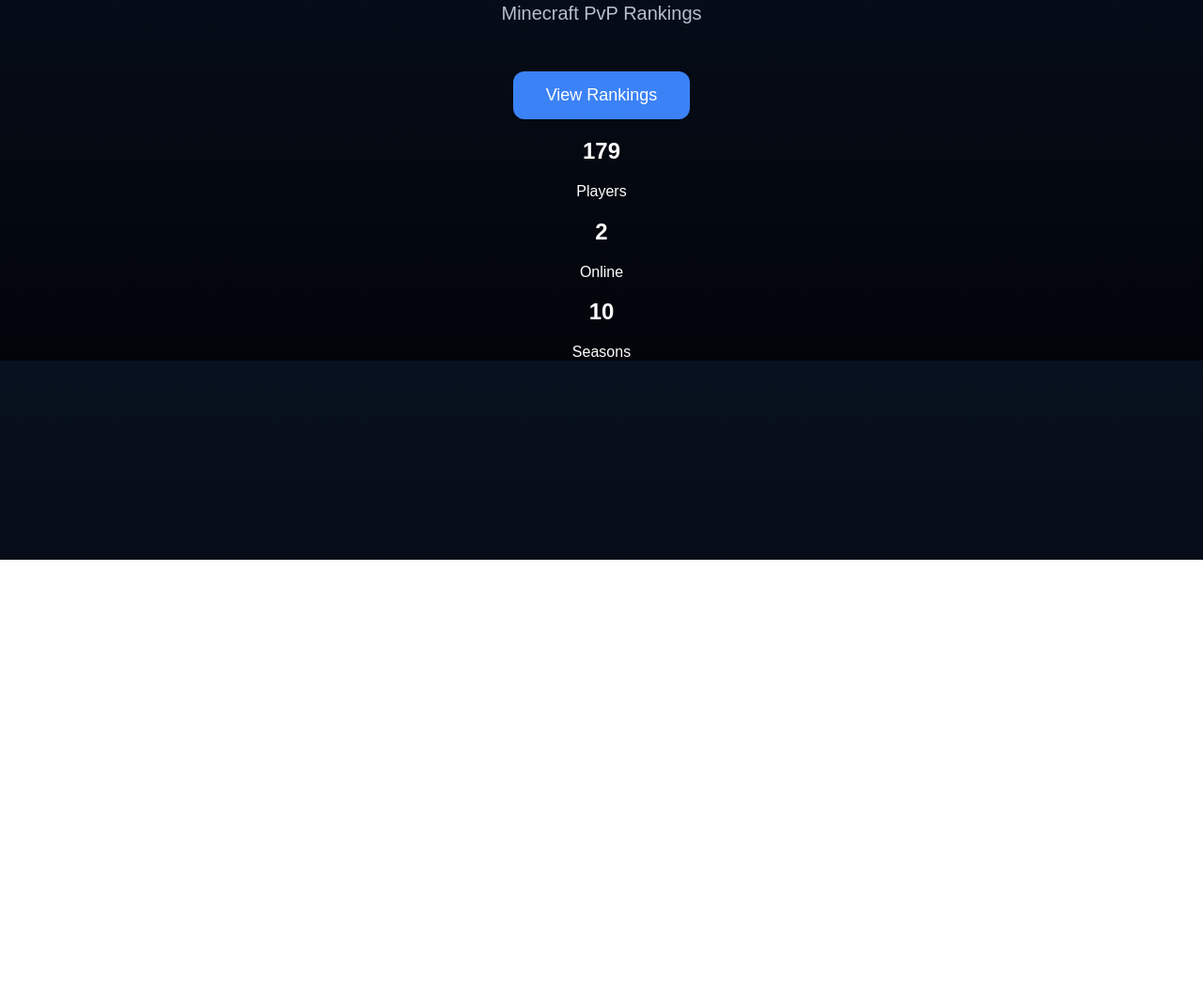
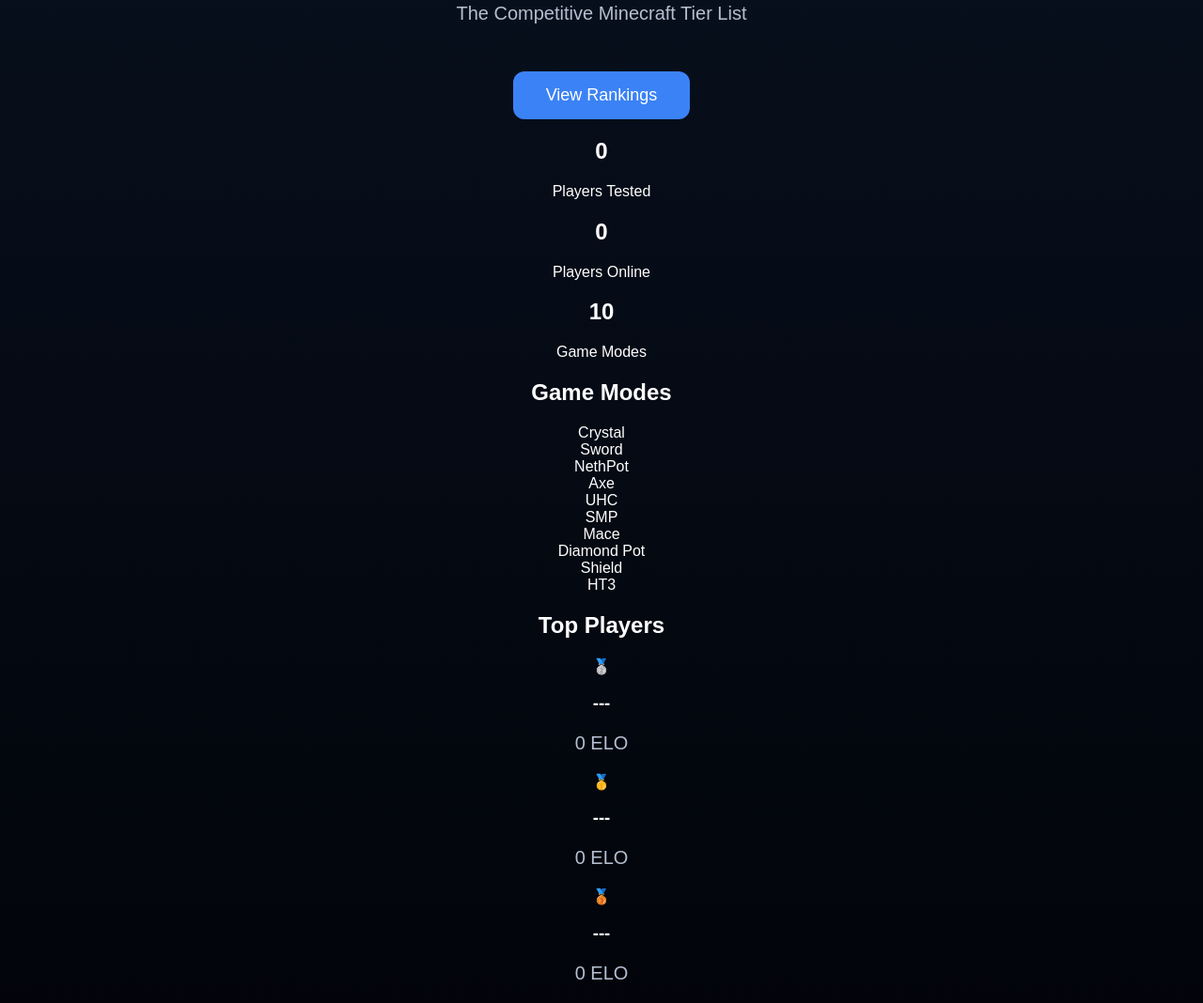
Before and after one commit to Away232323/MentalTiers, a plain HTML site: page index.html in a window 1280 px wide. Shown: the part 204-1272 px from the top of the page at 94% size. Before the commit the page ends 800 px from the top, so only its background shows below. Drawn offline with Linux system fonts and the light colour scheme.

Commit message:
Update index.html

```diff
--- a/index.html
+++ b/index.html
@@ -1,41 +1,110 @@
 <!DOCTYPE html>
 <html lang="de">
+
 <head>
     <meta charset="UTF-8">
     <meta name="viewport" content="width=device-width, initial-scale=1.0">
     <title>MentalTiers</title>
+
     <link rel="stylesheet" href="style.css">
 </head>
 
 <body>
 
 <header>
+
     <h1>MENTALTIERS</h1>
-    <p>Minecraft PvP Rankings</p>
 
-    <button>View Rankings</button>
+    <p>The Competitive Minecraft Tier List</p>
+
+    <a href="#">
+        <button>View Rankings</button>
+    </a>
+
 </header>
 
 <section class="stats">
 
     <div class="card">
-        <h2>179</h2>
-        <span>Players</span>
+        <h2>0</h2>
+        <span>Players Tested</span>
     </div>
 
     <div class="card">
-        <h2>2</h2>
-        <span>Online</span>
+        <h2>0</h2>
+        <span>Players Online</span>
     </div>
 
     <div class="card">
         <h2>10</h2>
-        <span>Seasons</span>
+        <span>Game Modes</span>
     </div>
+
+</section>
+
+<section class="gamemodes">
+
+    <h2>Game Modes</h2>
+
+    <div class="modes">
+
+        <div class="mode">Crystal</div>
+        <div class="mode">Sword</div>
+        <div class="mode">NethPot</div>
+        <div class="mode">Axe</div>
+        <div class="mode">UHC</div>
+        <div class="mode">SMP</div>
+        <div class="mode">Mace</div>
+        <div class="mode">Diamond Pot</div>
+        <div class="mode">Shield</div>
+        <div class="mode">HT3</div>
+
+    </div>
+
+</section>
+
+<section class="topplayers">
+
+<h2>Top Players</h2>
+
+<div class="podium">
+
+<div class="player second">
+
+🥈
+
+<h3>---</h3>
+
+<p>0 ELO</p>
+
+</div>
+
+<div class="player first">
+
+🥇
+
+<h3>---</h3>
+
+<p>0 ELO</p>
+
+</div>
+
+<div class="player third">
+
+🥉
+
+<h3>---</h3>
+
+<p>0 ELO</p>
+
+</div>
+
+</div>
 
 </section>
 
 <script src="script.js"></script>
 
 </body>
+
 </html>
```
